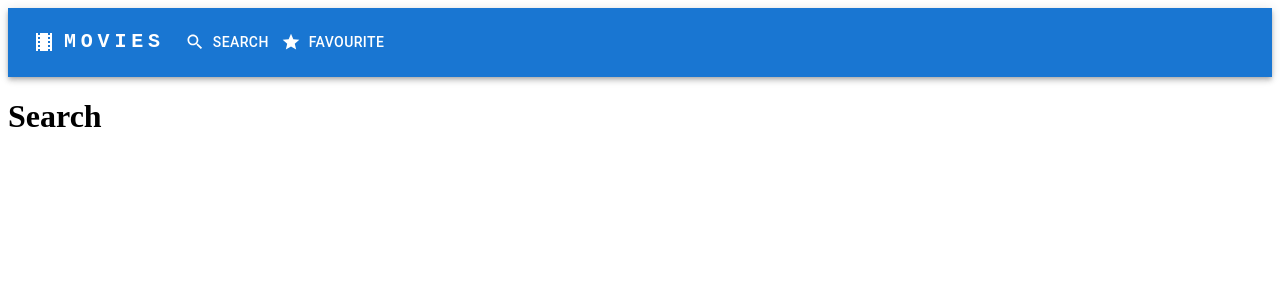
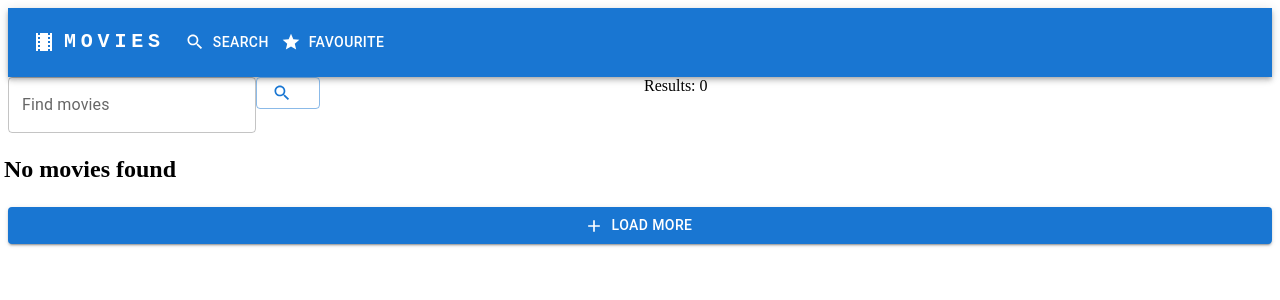
Before and after one commit to VladimirTrencansky/MovieDatabase, a React (Create React App) app in the folder movie-database-app/: page / in a window 1280 px wide. Shown: the top 300 px of the page. Built offline with nearby package versions, Linux system fonts and the light colour scheme.

Commit message:
movies board and search

```diff
--- a/movie-database-app/package.json
+++ b/movie-database-app/package.json
@@ -10,8 +10,10 @@
     "@testing-library/jest-dom": "^5.16.5",
     "@testing-library/react": "^13.4.0",
     "@testing-library/user-event": "^13.5.0",
+    "axios": "^1.3.2",
     "react": "^18.2.0",
     "react-dom": "^18.2.0",
+    "react-query": "^3.39.3",
     "react-router-dom": "^6.8.1",
     "react-scripts": "5.0.1",
     "web-vitals": "^2.1.4"
--- a/movie-database-app/src/App.js
+++ b/movie-database-app/src/App.js
@@ -1,12 +1,17 @@
 import React from "react";
+import { QueryClient, QueryClientProvider } from "react-query";
 import Router from "Router";
 import NavigationBar from "./NavigationBar";
+
+const queryClient = new QueryClient();
 
 function App() {
   return (
     <>
-      <NavigationBar />
-      <Router />
+      <QueryClientProvider client={queryClient}>
+        <NavigationBar />
+        <Router />
+      </QueryClientProvider>
     </>
   );
 }
--- /dev/null
+++ b/movie-database-app/src/MovieCard.jsx
@@ -0,0 +1,27 @@
+import Card from "@mui/material/Card";
+import CardHeader from "@mui/material/CardHeader";
+import CardMedia from "@mui/material/CardMedia";
+import React from "react";
+import PropTypes from "prop-types";
+
+function MovieCard({ title, year, imgUrl }) {
+  return (
+    <Card variant="outlined" sx={{ maxWidth: 345, maxHeight: 250}}>
+      <CardHeader title={title} subheader={year} />
+      <CardMedia
+        component="img"
+        height="194"
+        image={imgUrl}
+        alt="movie image"
+      />
+    </Card>
+  );
+}
+
+MovieCard.propTypes = {
+  title: PropTypes.string,
+  year: PropTypes.string,
+  imgUrl: PropTypes.string,
+};
+
+export default MovieCard;
--- /dev/null
+++ b/movie-database-app/src/MoviesBoard.jsx
@@ -0,0 +1,25 @@
+import Grid from "@mui/material/Unstable_Grid2";
+import MovieCard from "MovieCard";
+import { PropTypes } from "prop-types";
+import React from "react";
+
+export default function MoviesBoard({ movies }) {
+  return (
+    <Grid container spacing={1}>
+      {movies.map((movie) => (
+        <Grid xs={2.4} key={movie.imdbID}>
+          <MovieCard
+            key={movie.imdbID}
+            title={movie.Title}
+            year={movie.Year}
+            imgUrl={movie.Poster}
+          />
+        </Grid>
+      ))}
+    </Grid>
+  );
+}
+
+MoviesBoard.propTypes = {
+  movies: PropTypes.array,
+};
--- a/movie-database-app/src/Router.jsx
+++ b/movie-database-app/src/Router.jsx
@@ -1,15 +1,15 @@
 import Favourite from "Favourite";
 import React from "react";
 import { BrowserRouter, Route, Routes } from "react-router-dom";
-import Search from "Search";
+import SearchMoviesPage from "Search";
 
 export default function Router() {
   return (
     <BrowserRouter>
       <Routes>
-        <Route path="/search" element={<Search />} />
+        <Route path="/search" element={<SearchMoviesPage />} />
         <Route path="/favourite" element={<Favourite />} />
-        <Route path="/" element={<Search />} />
+        <Route path="/" element={<SearchMoviesPage />} />
       </Routes>
     </BrowserRouter>
   );
--- a/movie-database-app/src/Search.jsx
+++ b/movie-database-app/src/Search.jsx
@@ -1,5 +1,64 @@
-import React from "react";
+import { Add, PlusOne, Search } from "@mui/icons-material";
+import { Box, Button, Skeleton, TextField } from "@mui/material";
+import Grid from "@mui/system/Unstable_Grid";
+import axios from "axios";
+import React, { useRef } from "react";
+import { useMutation } from "react-query";
+import MoviesBoard from "./MoviesBoard";
 
-export default function Search() {
-  return <h1>Search</h1>;
+function getMovies(searchText) {
+  return axios
+    .get("http://omdbapi.com/?apikey=da981403&s=" + searchText + "&page=1")
+    .then((result) => result.data);
 }
+
+export default function SearchMoviesPage() {
+  const searchRef = useRef("");
+
+  const mutation = useMutation((newMutation) => getMovies(newMutation));
+
+  function performSearch(event) {
+    event.preventDefault();
+    if (searchRef.current) {
+      mutation.mutate(searchRef.current.value);
+    }
+  }
+
+  function showSearchResult() {
+    let result = <h2>No movies found</h2>;
+    if (mutation.isLoading) {
+      result = <Skeleton variant="rounded" width={345} height={250} />;
+    } else if (mutation.data != null && mutation.data.Search.length > 0) {
+      result = <MoviesBoard movies={mutation.data.Search} />;
+    }
+
+    return result;
+  }
+
+  return (
+    <>
+      <Grid container spacing={1}>
+        <Grid xs={6}>
+          <Box component="form" onSubmit={performSearch}>
+            <TextField
+              id="search-bar"
+              label="Find movies"
+              variant="outlined"
+              inputRef={searchRef}
+            />
+            <Button startIcon={<Search />} variant="outlined" type="submit" />
+          </Box>
+        </Grid>
+        <Grid xs={6}>
+          Results: {mutation.data ? mutation.data.totalResults : 0}
+        </Grid>
+        {showSearchResult()}
+        <Grid xs={12}>
+          <Button variant="contained" startIcon={<Add />} fullWidth>
+            Load more
+          </Button>
+        </Grid>
+      </Grid>
+    </>
+  );
+}
```
Also changed, not shown: 1 other file (tests, documents, lock files or other folders).
